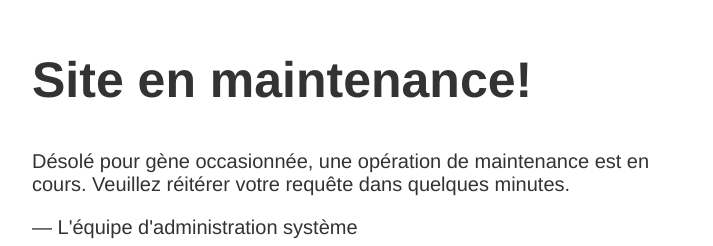
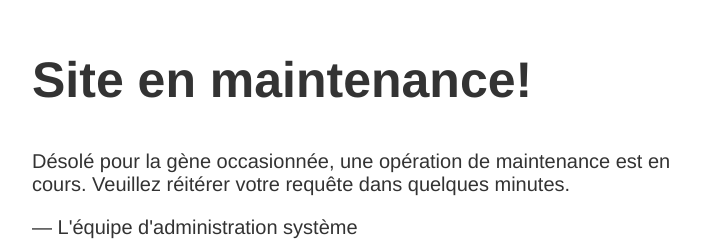
Before and after one commit to mlfmonde/cluster, a plain HTML site: page caddy/www/index.html in a window 1280 px wide. Shown: the part 149-395 px from the top of the page, without its empty margins (283-996 px from the left). Drawn offline with Linux system fonts and the light colour scheme.

Commit message:
caddy: typo in maintenance page

```diff
--- a/caddy/www/index.html
+++ b/caddy/www/index.html
@@ -26,8 +26,9 @@
             <h1>Site en maintenance!</h1>
             <div>
                 <p>
-                    Désolé pour gène occasionnée, une opération de maintenance est en
-                    cours. Veuillez réitérer votre requête dans quelques minutes.
+                    Désolé pour la gène occasionnée, une opération de
+                    maintenance est en cours. Veuillez réitérer votre requête
+                    dans quelques minutes.
                 </p>
                 <p>&mdash; L'équipe d'administration syst&egraveme</p>
             </div>
```
